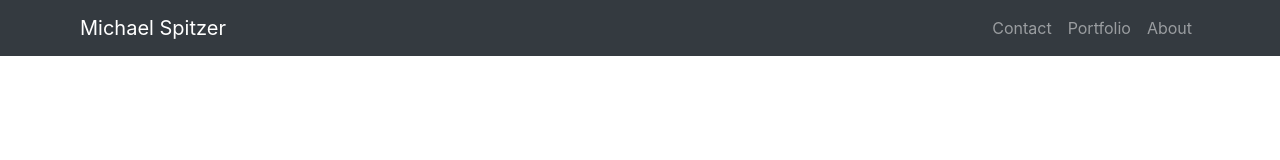
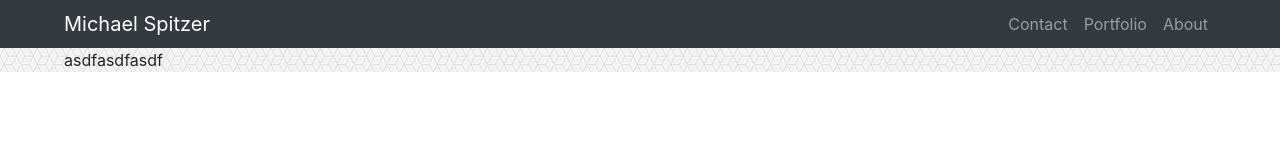
Before and after one commit to grandspitzy/responsiveSite, a plain HTML site: page index.html in a window 1280 px wide. Drawn offline with nearby package versions, Linux system fonts and the light colour scheme.

Commit message:
updated background image

```diff
--- a/index.html
+++ b/index.html
@@ -10,10 +10,9 @@
 <body>
   <header class="bg-dark">
     <div class="my-container">
-      <nav class="navbar navbar-expand-md navbar-dark">
-        <div class="size"></div>
+      <nav class="navbar navbar-expand-md navbar-dark px-0 py-1">
+
           <a class="navbar-brand" href="#">Michael Spitzer</a>
-
           <button class="navbar-toggler" data-toggle="collapse" data-target="#hamburger">
             <span class="navbar-toggler-icon"></span>
           </button>
@@ -29,7 +28,14 @@
       </div>
     </header>
 
-    <div class="my-container">
+
+    <div class ="my-background">
+      <div class="my-container">
+        <p>asdfasdfasdf</p>
+      </div>
+    </div>
+
+
 
 
 
--- a/style.css
+++ b/style.css
@@ -1,7 +1,13 @@
 
 
-.my-container{
+.my-container {
     width: 90%;
-    margin: 0 auto;
+    margin:0 auto;
     max-width:1500px;
+
 }
+
+.my-background {
+    background-image: url(back.jpeg);
+    background-color: azure;
+}
```
Also changed, not shown: back.jpeg (added).
